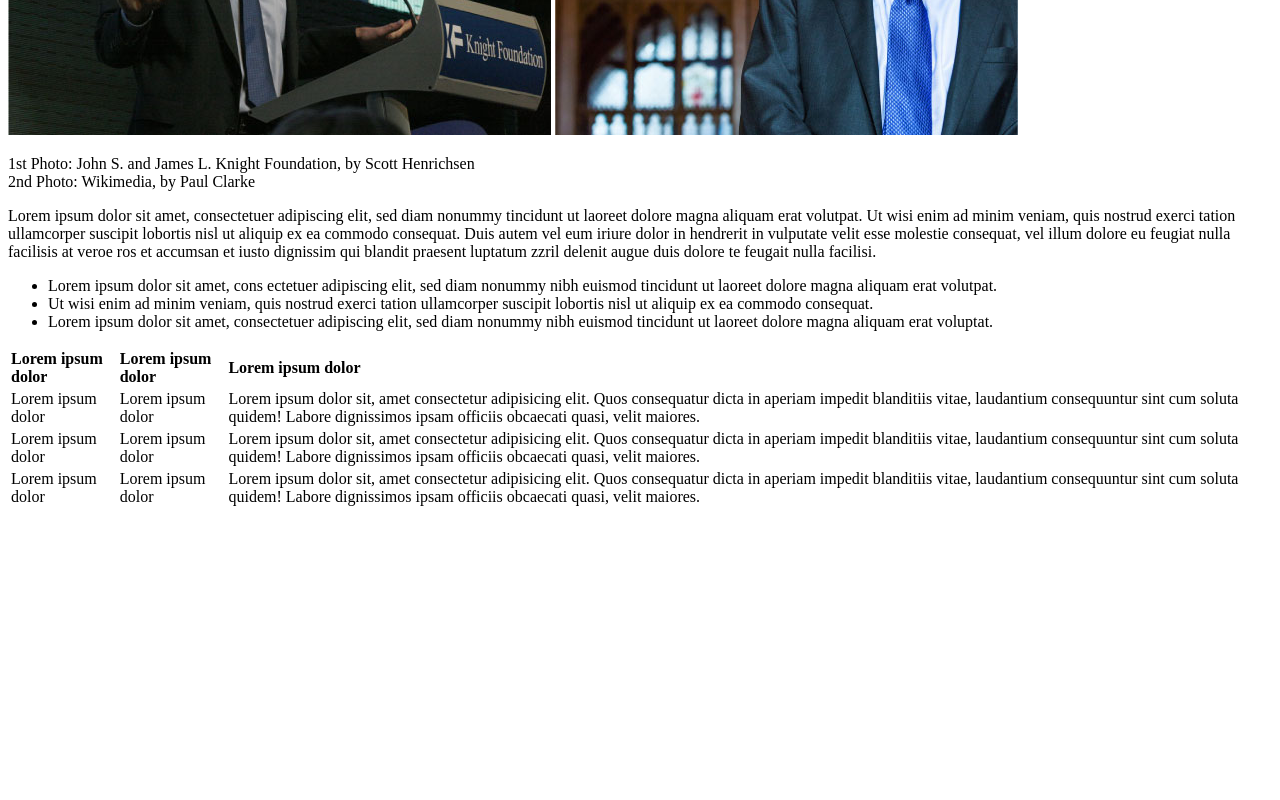
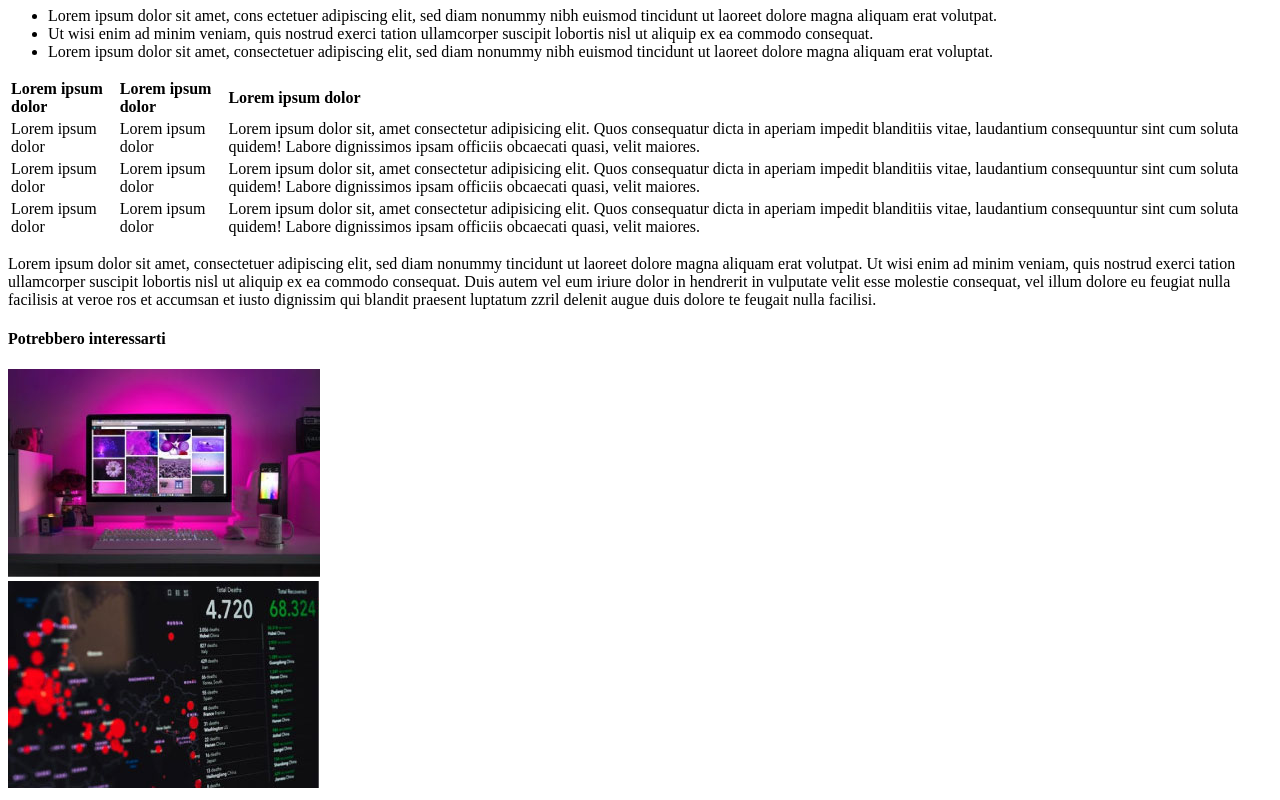
Before and after one commit to robertonesta/html-css-booleaner, a plain HTML site: page index.html in a window 1280 px wide. Shown: the part 679-1479 px from the top of the page. Before the commit the page ends 1196 px from the top, so only its background shows below. Drawn offline with Linux system fonts and the light colour scheme.

Commit message:
add the monitor and graphic pictures

```diff
--- a/index.html
+++ b/index.html
@@ -12,11 +12,11 @@
         <div class="logo"> <!--title-->
             <img src="./img/logo.svg" alt="the_booleaner">
         </div>
-    <section>
+    </header>
+
+    <main>
         <h1>Internet deve essere al servizio del "bene pubblico": il manifesto di Tim Berners-Lee</h1>
         <p>Scritto da <a href="the booleaner"></a><br> il 10/10/2020</p>
-    </section>
-    <main>
         <section> <!--tim pics-->
             <img src="./img/tim-1.jpg" alt="tim_first_pic">
             <img src="./img/tim-2.jpg" alt="tim_second_pic">
@@ -67,12 +67,21 @@
                 </tbody>
             </table>
         </section>
+
+        <section> <!--last paragraph-->
+            <p>Lorem ipsum dolor sit amet, consectetuer adipiscing elit, sed diam nonummy tincidunt ut laoreet dolore magna aliquam erat volutpat. Ut wisi enim ad minim veniam, quis nostrud exerci tation ullamcorper suscipit lobortis nisl ut aliquip ex ea commodo consequat. Duis autem vel eum iriure dolor in hendrerit in vulputate velit esse molestie consequat, vel illum dolore eu feugiat nulla facilisis at veroe ros et accumsan et iusto dignissim qui blandit praesent luptatum zzril delenit augue duis dolore te feugait nulla facilisi.</p>
+        </section>
+
+        <section>
+            <h4>Potrebbero interessarti</h4>
+            <div>
+                <img src="./img/monitor.jpg" alt="monitor">
+            </div>
+            <div>
+                <img src="./img/graph.jpg" alt="graphic">
+            </div>
+        </section>
+
     </main>
-
-
-
-    </header>
-
-
 </body>
 </html>
--- a/style.css
+++ b/style.css
@@ -1,4 +1,5 @@
 .logo{
+    width: 150px;
     background-image: url(../html-css-booleaner/img/pattern.png);
     background-size: contain;
     background-color: rgb(105, 105, 200);
```
